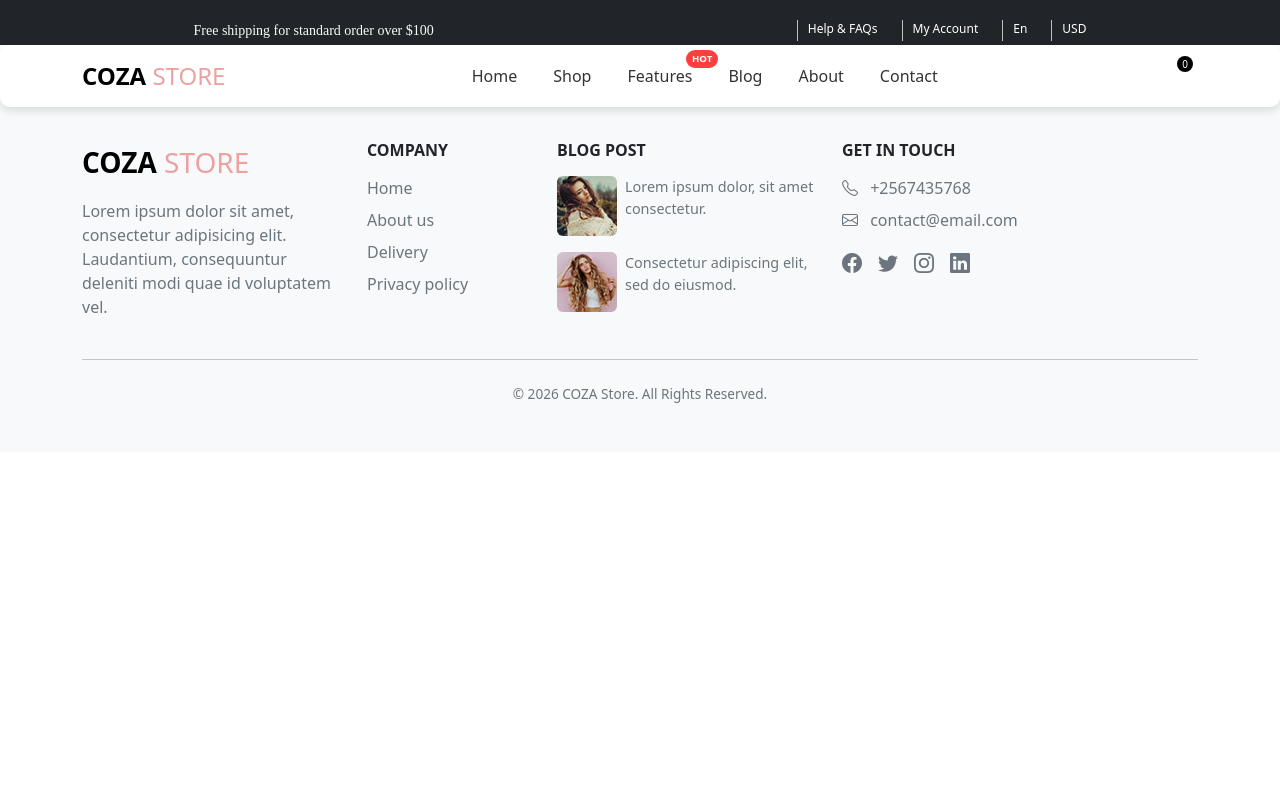
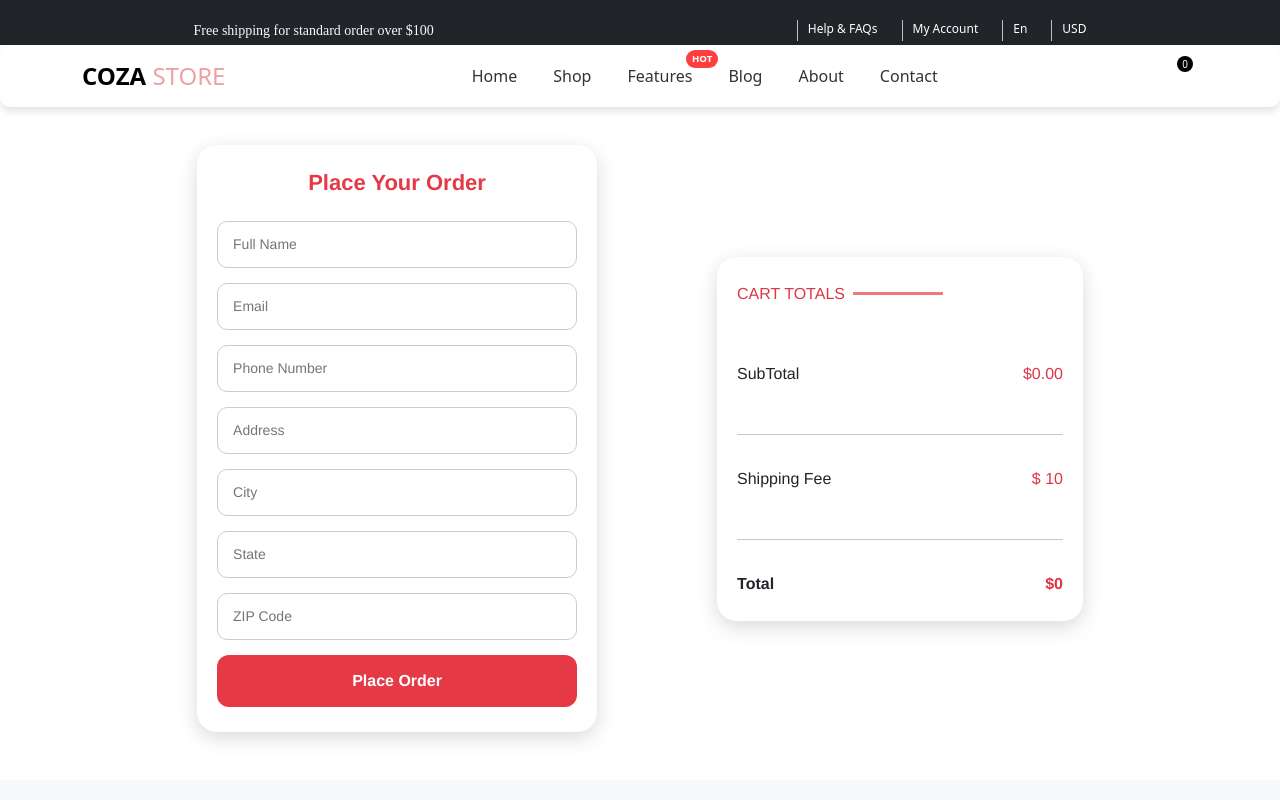
Before and after one commit to mosesbukenya1999-dot/Colabo-ecommerce-website-forever, a React (Vite) app in the folder frontend/: page /place-order in a window 1280 px wide. Shown: the top 800 px of the page. Built offline with nearby package versions, Linux system fonts and the light colour scheme; no server answers.

Commit message:
updated cart to placeorders

```diff
--- a/frontend/src/App.jsx
+++ b/frontend/src/App.jsx
@@ -11,6 +11,7 @@ import Blog from './pages/Blog'
 import Login from './pages/Login'
 import TopBar from './components/Topbar/TopBar'
 import Footer from './components/Footer/Footer'
+import PlaceOrder from './components/PlaceOrder/PlaceOrder'
 
 const App = () => {
   return (
@@ -24,7 +25,8 @@ const App = () => {
         <Route path='/login' element={<Login/>}/>
         <Route path='/cart' element={<Cart/>}/>
         <Route path='/products/:productId' element={<Product/>}/>
-        <Route path='/' element={<Blog/>}/>
+        <Route path='/blog' element={<Blog/>}/>
+        <Route path='/place-order' element={<PlaceOrder/>}/>
       </Routes>
       <Footer/>
     </div>
--- /dev/null
+++ b/frontend/src/components/CartTotal/CartTotal.css
@@ -0,0 +1,9 @@
+.cart-total {
+    max-width: 400px;
+    margin-right: 120px;
+    padding: 25px 20px;
+    background: #fff;
+    border-radius: 20px;
+    box-shadow: 0 6px 20px rgba(0, 0, 0, 0.15);
+    font-family: 'Helvetica Neue', Arial, sans-serif;
+}
--- a/frontend/src/components/CartTotal/CartTotal.jsx
+++ b/frontend/src/components/CartTotal/CartTotal.jsx
@@ -1,29 +1,30 @@
 import React, { useContext } from 'react'
 import { ShopContext } from '../../context/ShopContext'
 import Title from '../Title/Title';
+import "./CartTotal.css";
 
 const CartTotal = () => {
     const { getCartAmount, currency, delivery_fee } = useContext(ShopContext);
     return (
-        <div className=' w-100 container'>
-            <div className=" fw-4">
+        <div className=' w-100 container cart-total'>
+            <div className=" fw-4 text-danger">
                 <Title text1={'CART'} text2={'TOTALS'} />
             </div>
 
             <div className="d-flex flex-column gap-3 mt-4">
                 <div className="d-flex justify-content-between">
                     <p>SubTotal</p>
-                    <p>{currency}{getCartAmount()}.00</p>
+                    <p className=' text-danger'>{currency}{getCartAmount()}.00</p>
                 </div>
                 <hr />
                 <div className="d-flex justify-content-between">
                     <p>Shipping Fee</p>
-                    <p>{currency} {delivery_fee}</p>
+                    <p className=' text-danger'>{currency} {delivery_fee}</p>
                 </div>
                 <hr />
                 <div className=" d-flex justify-content-between">
                     <b>Total</b>
-                    <b>{currency}{getCartAmount() === 0 ? 0 : getCartAmount() + delivery_fee}</b>
+                    <b className=' text-danger'>{currency}{getCartAmount() === 0 ? 0 : getCartAmount() + delivery_fee}</b>
                 </div>
             </div>
 
--- /dev/null
+++ b/frontend/src/components/PlaceOrder/PlaceOrder.css
@@ -0,0 +1,115 @@
+/* Container */
+
+.real-container {
+    display: flex;
+    margin-top: 100px;
+    align-items: center;
+    justify-content: center;
+}
+
+.placeorder-container {
+    max-width: 400px;
+    margin-right: 120px;
+    padding: 25px 20px;
+    background: #fff;
+    border-radius: 20px;
+    box-shadow: 0 6px 20px rgba(0, 0, 0, 0.15);
+    font-family: 'Helvetica Neue', Arial, sans-serif;
+    transition: 0.3s;
+  }
+
+  /* Page title */
+  .page-title {
+    text-align: center;
+    color: #e63946;
+    margin-bottom: 25px;
+    font-size: 22px;
+    font-weight: bold;
+  }
+
+  /* Form inputs */
+  .form-container input {
+    width: 100%;
+    padding: 12px 15px;
+    margin-bottom: 15px;
+    border-radius: 10px;
+    border: 1px solid #ccc;
+    font-size: 14px;
+    transition: 0.2s;
+  }
+
+  .form-container input:focus {
+    outline: none;
+    border-color: #e63946;
+    box-shadow: 0 0 5px rgba(230, 57, 70, 0.3);
+  }
+
+  /* Place Order button */
+  .placeorder-btn {
+    width: 100%;
+    padding: 14px 0;
+    background: #e63946;
+    color: #fff;
+    border-radius: 12px;
+    font-size: 16px;
+    font-weight: bold;
+    border: none;
+    cursor: pointer;
+    transition: all 0.2s;
+  }
+
+  .placeorder-btn:hover {
+    background: #f48c8c;
+    transform: scale(1.02);
+  }
+
+  /* Responsive adjustments */
+  @media (max-width: 480px) {
+    .placeorder-container {
+      margin: 20px 15px;
+      padding: 20px 15px;
+      border-radius: 16px;
+    }
+
+    .page-title {
+      font-size: 20px;
+      margin-bottom: 20px;
+    }
+
+    .form-container input {
+      padding: 10px 12px;
+      font-size: 13px;
+    }
+
+    .placeorder-btn {
+      padding: 12px 0;
+      font-size: 15px;
+    }
+
+    .real-container {
+        display: flex;
+        flex-direction: column;
+    }
+  }
+
+  /* Extra small screens (iPhone 5/SE) */
+  @media (max-width: 375px) {
+    .placeorder-container {
+      margin: 15px 10px;
+      padding: 18px 12px;
+    }
+
+    .page-title {
+      font-size: 18px;
+    }
+
+    .form-container input {
+      font-size: 12px;
+      padding: 9px 10px;
+    }
+
+    .placeorder-btn {
+      font-size: 14px;
+      padding: 10px 0;
+    }
+  }
--- /dev/null
+++ b/frontend/src/components/PlaceOrder/PlaceOrder.jsx
@@ -0,0 +1,96 @@
+import React, { useState } from "react";
+import { useNavigate } from "react-router-dom";
+import "./Placeorder.css";
+import CartTotal from "../CartTotal/CartTotal";
+
+const PlaceOrder = () => {
+  const navigate = useNavigate();
+  const [form, setForm] = useState({
+    name: "",
+    email: "",
+    phone: "",
+    address: "",
+    city: "",
+    state: "",
+    zip: "",
+  });
+
+  const handleChange = (e) => {
+    setForm({ ...form, [e.target.name]: e.target.value });
+  };
+
+  const handlePlaceOrder = () => {
+    // Here you would normally validate + submit the form
+    navigate("/orders");
+  };
+
+  return (
+    <div className="real-container">
+      <div className="placeorder-container">
+        <h2 className="page-title">Place Your Order</h2>
+
+        <div className="form-container">
+          <input
+            type="text"
+            name="name"
+            value={form.name}
+            onChange={handleChange}
+            placeholder="Full Name"
+          />
+          <input
+            type="email"
+            name="email"
+            value={form.email}
+            onChange={handleChange}
+            placeholder="Email"
+          />
+          <input
+            type="tel"
+            name="phone"
+            value={form.phone}
+            onChange={handleChange}
+            placeholder="Phone Number"
+          />
+          <input
+            type="text"
+            name="address"
+            value={form.address}
+            onChange={handleChange}
+            placeholder="Address"
+          />
+          <input
+            type="text"
+            name="city"
+            value={form.city}
+            onChange={handleChange}
+            placeholder="City"
+          />
+          <input
+            type="text"
+            name="state"
+            value={form.state}
+            onChange={handleChange}
+            placeholder="State"
+          />
+          <input
+            type="text"
+            name="zip"
+            value={form.zip}
+            onChange={handleChange}
+            placeholder="ZIP Code"
+          />
+
+          <button className="placeorder-btn" onClick={handlePlaceOrder}>
+            Place Order
+          </button>
+        </div>
+
+      </div>
+        <div>
+          <CartTotal />
+        </div>
+    </div>
+  );
+};
+
+export default PlaceOrder;
--- a/frontend/src/components/Title/Title.css
+++ b/frontend/src/components/Title/Title.css
@@ -1,5 +1,5 @@
 .under-line {
     width: 90px;
     height: 3px;
-    background: #414141;
+    background: #ed7a7a;
 }
--- a/frontend/src/components/Title/Title.jsx
+++ b/frontend/src/components/Title/Title.jsx
@@ -5,7 +5,7 @@ const Title = ({ text1, text2 }) => {
     return (
         <div className=' d-inline-flex gap-2 align-items-center mb-3'>
             <p>{text1} <span>{text2}</span></p>
-            <p className='under-line'></p>
+            <p className='under-line text-danger'></p>
         </div>
     )
 }
--- a/frontend/src/context/ShopContext.jsx
+++ b/frontend/src/context/ShopContext.jsx
@@ -69,6 +69,26 @@ const addToCart = (itemId, sizes) => {
         }, 0);
     };
 
+    const getCartAmount = ()=> {
+        const amount = 0;
+
+        for (const items in cartItems){
+            for (const item in cartItems[items]){
+                if (cartItems[items][item]) {
+                    const itemInfo = products.find((product)=> product._id === items);
+                    if (itemInfo) {
+                        amount+= itemInfo.price * cartItems[items][item]
+                    }else{
+                        alert("No Product Is Found for Price")
+                    }
+                }
+            }
+        }
+
+        return amount;
+
+    }
+
     // ----- PRODUCTS FUNCTIONS -----
 
     const fetchProducts = async () => {
@@ -110,7 +130,8 @@ const addToCart = (itemId, sizes) => {
         loading,
         error,
         fetchProducts,
-        navigate
+        navigate,
+        getCartAmount,
     };
 
     return (
--- a/frontend/src/pages/CSS/cart.css
+++ b/frontend/src/pages/CSS/cart.css
@@ -99,6 +99,7 @@
     transform: scale(1.2);
 }
 
+
 /* Cart Summary */
 .cart-summary {
     flex: 1;
@@ -155,10 +156,16 @@
 
 
     .d-grid {
-        grid-template-columns: 60px 2fr 1fr;
+        grid-template-columns: 60px 2fr 1fr 1fr 1fr 1fr;
         grid-template-rows: auto auto auto;
-        gap: 10px;
+        gap: 5px;
         padding: 10px;
+    }
+
+    .d-grid input[type="number"] {
+        border: none;
+        padding: 0px 0px;
+        margin-bottom: 30%;
     }
 
     .d-grid img { width: 60px; height: 60px; }
--- a/frontend/src/pages/CSS/product.css
+++ b/frontend/src/pages/CSS/product.css
@@ -68,7 +68,7 @@
   }
 
   .thumb {
-    width: 80px;
+    width: 100%;
     height: 80px;
     object-fit: cover;
     cursor: pointer;
@@ -256,6 +256,8 @@
         margin-left: 20%;
       }
 
+
+
       .add-cart {
         padding: 5px 4px;
         font-size: 15px;
@@ -284,3 +286,56 @@
   0% { transform: rotate(0deg); }
   100% { transform: rotate(360deg); }
 }
+
+/* crazy */
+/* Base & Reset */
+
+
+/* Responsive iPhone 7 / 375px width */
+@media (max-width: 375px) {
+  .product-page {
+    grid-template-columns: 1fr;
+    padding: 15px;
+  }
+
+  .product-thumbnails {
+    flex-direction: row;
+    justify-content: center;
+    gap: 8px;
+    margin-bottom: 12px;
+  }
+
+  .thumb {
+    width: 50px;
+    height: 50px;
+  }
+
+  .product-image img {
+    max-height: 280px;
+    border-radius: 16px;
+  }
+
+  .btn-back {
+    margin-left: 0;
+    margin-bottom: 10px;
+  }
+
+  .add-cart {
+    font-size: 15px;
+    padding: 10px 0;
+  }
+
+  .sizes button {
+    font-size: 13px;
+    padding: 4px 8px;
+  }
+
+  .whish-list-icon {
+    width: 30px;
+    height: 30px;
+  }
+
+  .text-whish {
+    font-size: 10px;
+  }
+}
--- a/frontend/src/pages/Cart.jsx
+++ b/frontend/src/pages/Cart.jsx
@@ -80,6 +80,7 @@ const Cart = () => {
                       type="number"
                       min={0}
                       value={item.quantity}
+                      className=" qty-input"
                       onChange={(e) => {
                         const value = Number(e.target.value);
                         if (value === 0) {
@@ -90,11 +91,11 @@ const Cart = () => {
                       }}
                     />
                     <p>
+                      {item.size}
+                    </p>
+                    <p>
                       {currency}
                       {productData.price}
-                    </p>
-                    <p>
-                      {item.size}
                     </p>
                     <p
                       onClick={() => updateQuantity(item._id, item.size, 0)}
@@ -136,7 +137,7 @@ const Cart = () => {
                     .toFixed(2)}
                 </span>
               </p>
-              <button className="checkout-btn">Proceed to Checkout</button>
+              <button onClick={()=> navigate("/place-order")} className="checkout-btn">Proceed to Checkout</button>
             </div>
           </div>
         </div>
--- a/frontend/src/pages/Product.jsx
+++ b/frontend/src/pages/Product.jsx
@@ -29,6 +29,12 @@ const Product = () => {
     }, 2000);
     return () => clearTimeout(timer);
   }, []);
+
+  useEffect(() => {
+    if (!pageLoading) {
+      window.scrollTo(0, 0);
+    }
+  }, [pageLoading]);
 
   // Fetch product info from products array
   useEffect(() => {
```
